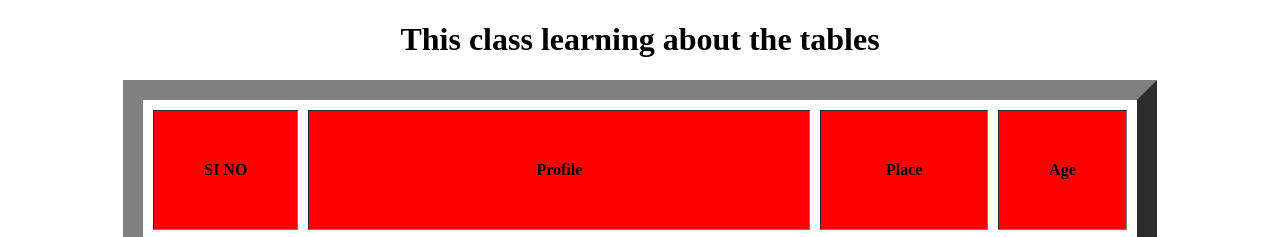
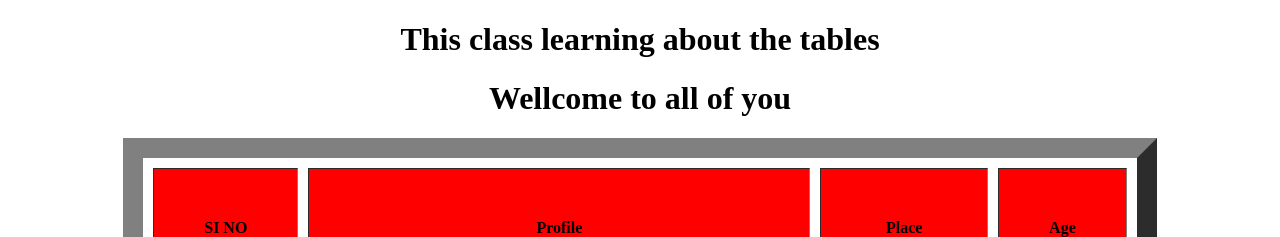
Before and after one commit to Anil-Itagi/Jspiders_practice, a plain HTML site: page HTML/tables/table.html in a window 1280 px wide. Shown: the top 237 px of the page. Drawn offline with Linux system fonts and the light colour scheme.

Commit message:
add new heading

```diff
--- a/HTML/tables/table.html
+++ b/HTML/tables/table.html
@@ -10,6 +10,8 @@
 <body>
     <center>
         <h1>This class learning about the tables</h1>
+        <h1>Wellcome to all of you</h1>
+
     </center>
     <center>
 
```
